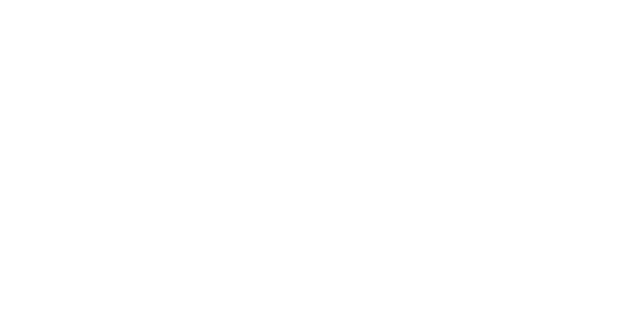
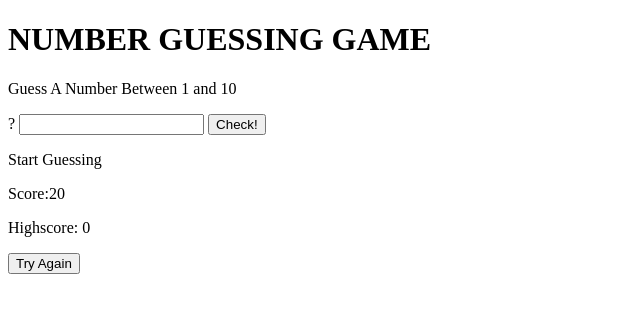
Before and after one commit to willzcode/Guessing-Game, a plain HTML site: page index.html in a window 1280 px wide. Shown: the whole page, without its empty margins (0-640 px from the left). Drawn offline with Linux system fonts and the light colour scheme.

Commit message:
game structure

```diff
--- a/index.html
+++ b/index.html
@@ -1,15 +1,32 @@
 <!DOCTYPE html>
 <html lang="en">
-<head>
-    <meta charset="UTF-8">
-    <meta name="viewport" content="width=device-width, initial-scale=1.0">
+  <head>
+    <meta charset="UTF-8" />
+    <meta name="viewport" content="width=device-width, initial-scale=1.0" />
     <title>Guess A Number</title>
-    <link rel="stylesheet" href="style.css">
+    <link rel="stylesheet" href="style.css" />
     <script src="script.js"></script>
-</head>
-<body>
-    <header></header>
-    <main></main>
+  </head>
+  <body>
+    <header>
+      <h1>NUMBER GUESSING GAME</h1>
+    </header>
+    <main>
+      <div class="game-container">
+        <section class="game-input">
+          <p>Guess A Number Between 1 and 10</p>
+          <span class="secret-number">?</span>
+          <input type="number" class="guess" />
+          <button class="btn check">Check!</button>
+          <p class="message">Start Guessing</p>
+        </section>
+        <section class="game-outcome">
+          <p>Score:<span class="score">20</span></p>
+          <p>Highscore: <span class="highscore">0</span></p>
+          <button class="again">Try Again</button>
+        </section>
+      </div>
+    </main>
     <footer></footer>
-</body>
+  </body>
 </html>
```
